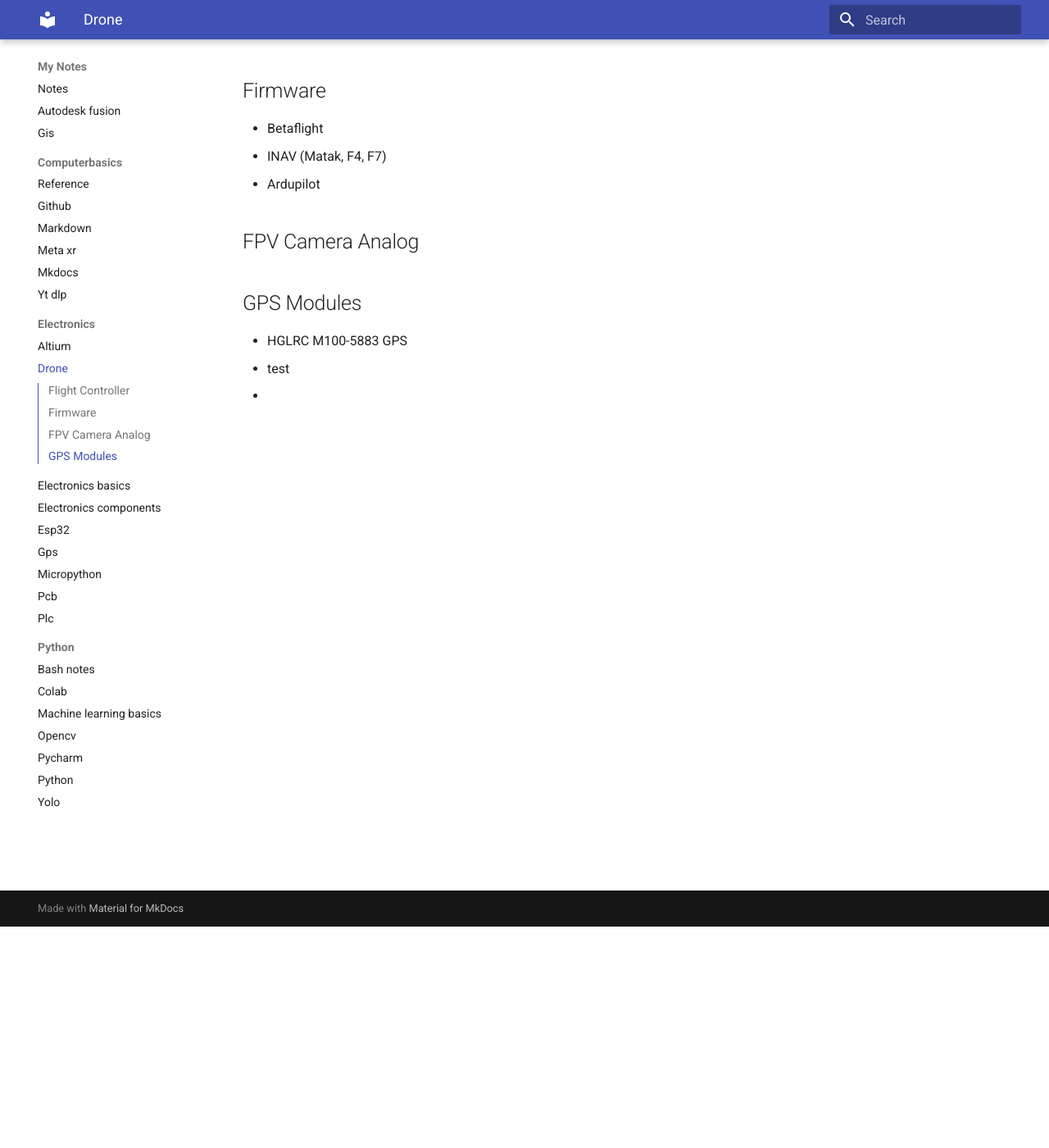
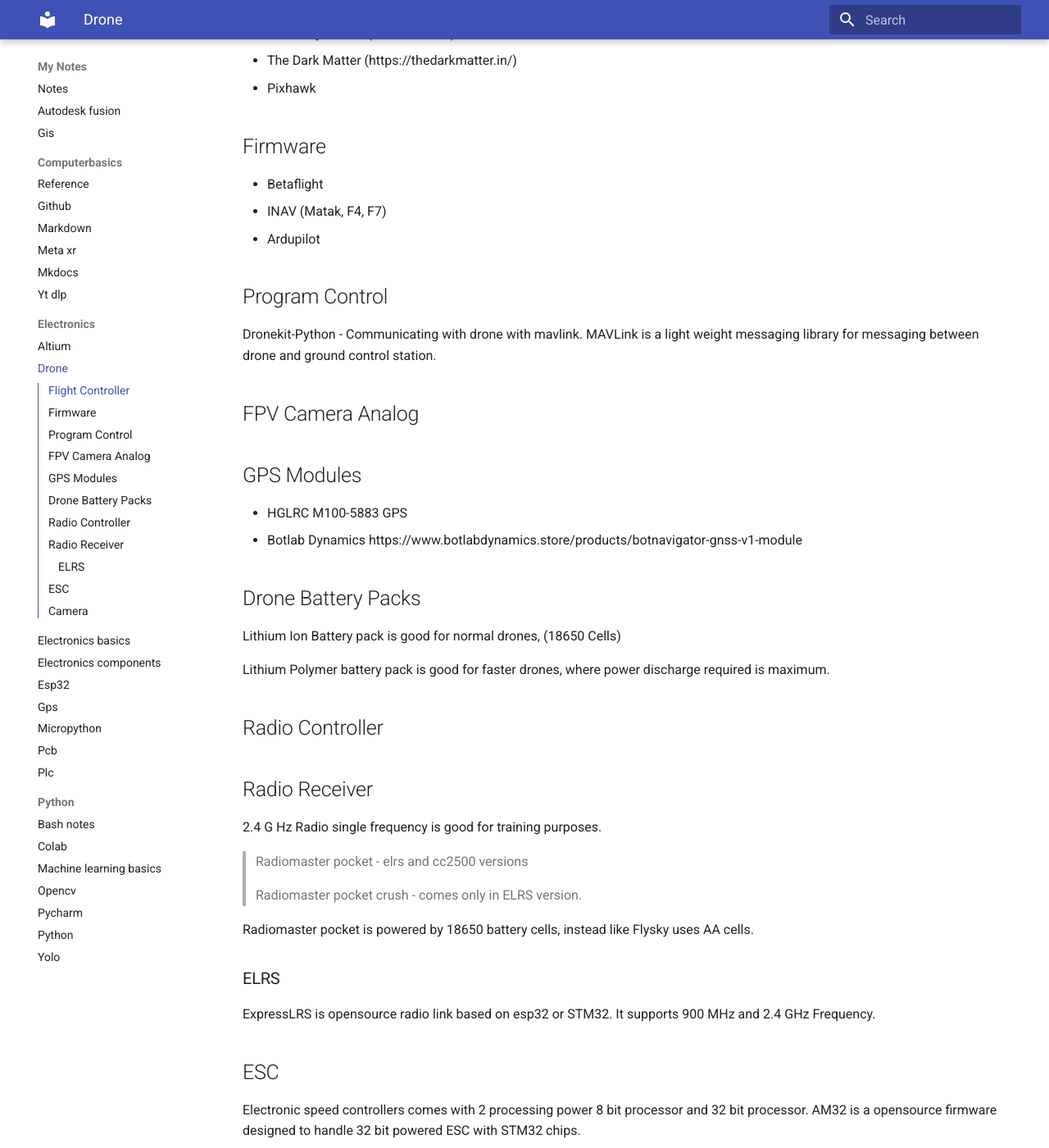
Before and after one commit to fedcba499/notes, an MkDocs documentation site: the page built from docs/electronics/drone.md, in a window 1280 px wide and 1400 px high, scrolled down 270 px. Shown: the whole window at 82% size. Built offline with MkDocs 1.6.1 and Material for MkDocs 9.7.7, drawn with Linux system fonts in a browser that asks for light colours; some of the changed text lies outside the part shown.

Commit message:
added drone content

```diff
--- a/docs/electronics/drone.md
+++ b/docs/electronics/drone.md
@@ -1,6 +1,8 @@
 ## Flight Controller
 - SpeedyBee
 - Zerodrag (Made in India) https://zerodrag.in/products/zerodrag-nova-f4
+- Botlab dynamics (made in India)
+- The Dark Matter (https://thedarkmatter.in/)
 - Pixhawk
 
 ## Firmware
@@ -8,9 +10,38 @@
 - INAV (Matak, F4, F7)
 - Ardupilot
 
+## Program Control
+Dronekit-Python - Communicating with drone with mavlink.
+MAVLink is a light weight messaging library for messaging between drone and ground control station.
+
+
 ## FPV Camera Analog
 
 ## GPS Modules
 - HGLRC M100-5883 GPS
-- test
--
+- Botlab Dynamics https://www.botlabdynamics.store/products/botnavigator-gnss-v1-module
+
+## Drone Battery Packs
+Lithium Ion Battery pack is good for normal drones, (18650 Cells)
+
+Lithium Polymer battery pack is good for faster drones, where power discharge required is maximum.
+
+## Radio Controller
+
+## Radio Receiver
+2.4 G Hz Radio single frequency is good for training purposes.
+> Radiomaster pocket - elrs and cc2500 versions
+
+> Radiomaster pocket crush -  comes only in ELRS version.
+
+Radiomaster pocket is powered by 18650 battery cells, instead like Flysky uses AA cells.
+
+
+### ELRS
+ExpressLRS is opensource radio link based on esp32 or STM32. It supports 900 MHz and 2.4 GHz Frequency.
+
+## ESC
+Electronic speed controllers comes with 2 processing power 8 bit processor and 32 bit processor. AM32 is a opensource firmware designed to handle 32 bit powered ESC with STM32 chips.
+
+## Camera
+Analog Camera are low cost with little lag but offers low latency
```
